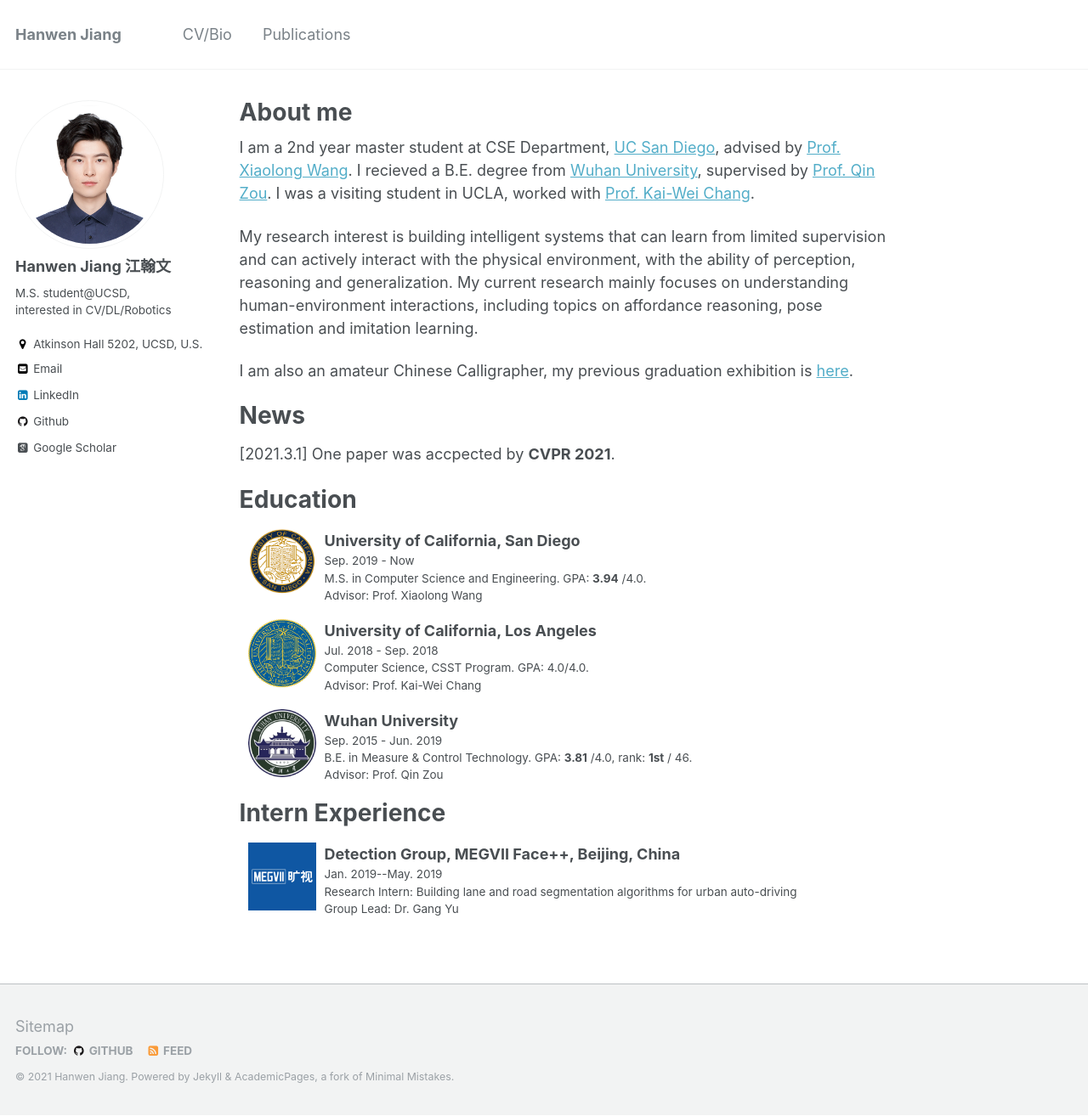
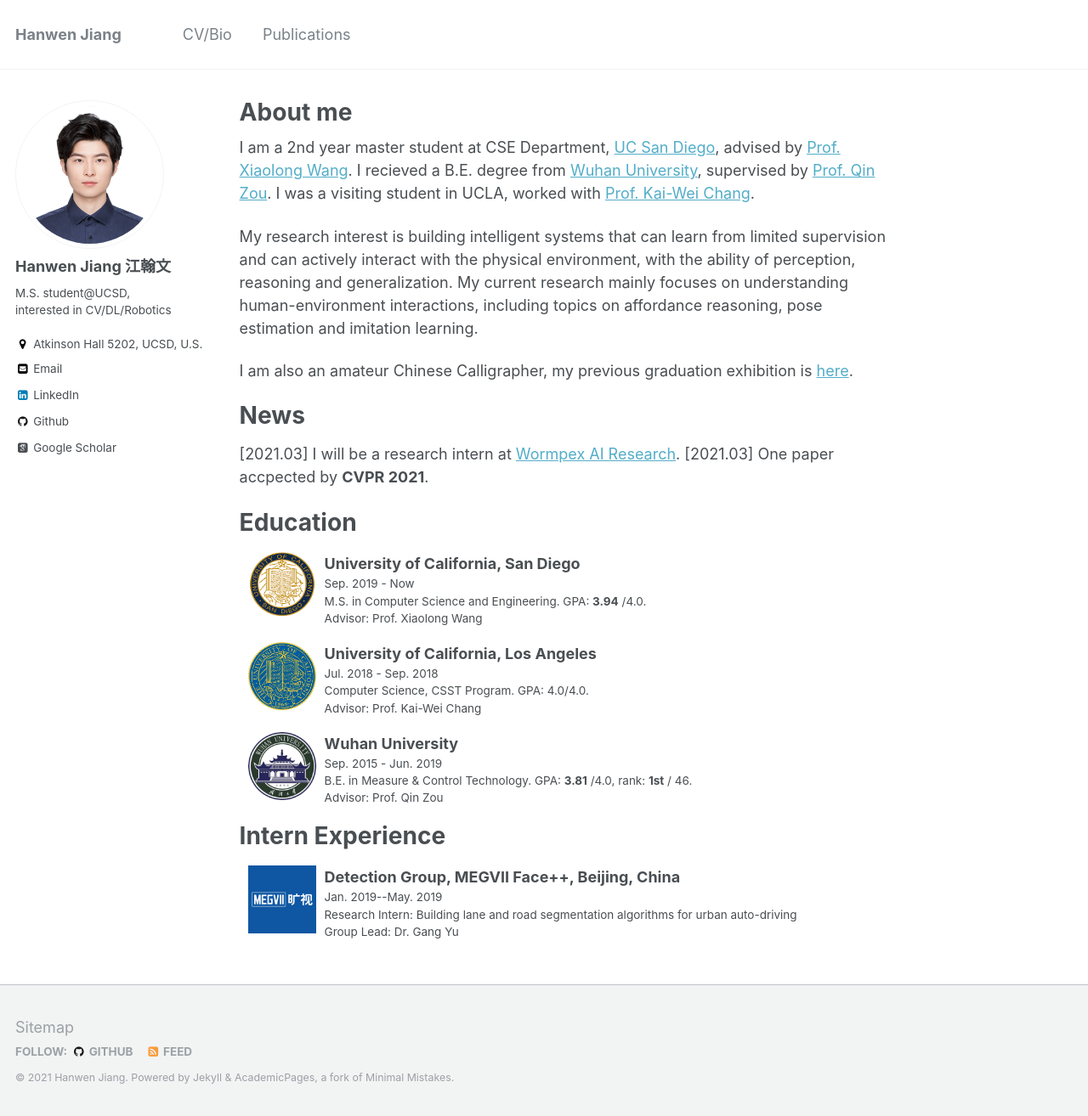
Before and after one commit to hwjiang1510/hwjiang1510.github.io, a Jekyll site: the page built from _pages/about.md, in a window 1280 px wide and 1314 px high. Shown: the whole window at 85% size. Built offline with Jekyll 4.4.1, drawn with Linux system fonts in a browser that asks for light colours; some web fonts are replaced.

Commit message:
update pubs

```diff
--- a/_pages/about.md
+++ b/_pages/about.md
@@ -16,7 +16,8 @@ My current research mainly focuses on understanding human-environment interactio
 I am also an amateur Chinese Calligrapher, my previous graduation exhibition is [here](https://mp.weixin.qq.com/s/7ERydW3i3iGsVcMOR13nzQ).
 
 # News
-[2021.3.1] One paper was accpected by <strong>CVPR 2021</strong>.
+[2021.03] I will be a research intern at [Wormpex AI Research](https://research.wormpex.com/).
+[2021.03] One paper accpected by <strong>CVPR 2021</strong>.
 
 # Education
 <dl><dt><img align="left" width="80" height="80" hspace="10" src="https://jiangolder.github.io/images/UCSD.png"/></dt><dt>University of California, San Diego</dt><dd>Sep. 2019 - Now</dd><dd>M.S. in Computer Science and Engineering. GPA: <strong>3.94</strong> /4.0.</dd><dd>Advisor: Prof. Xiaolong Wang</dd></dl>
```
Also changed, not shown: _pages/publications.md (+1 -1 lines).
